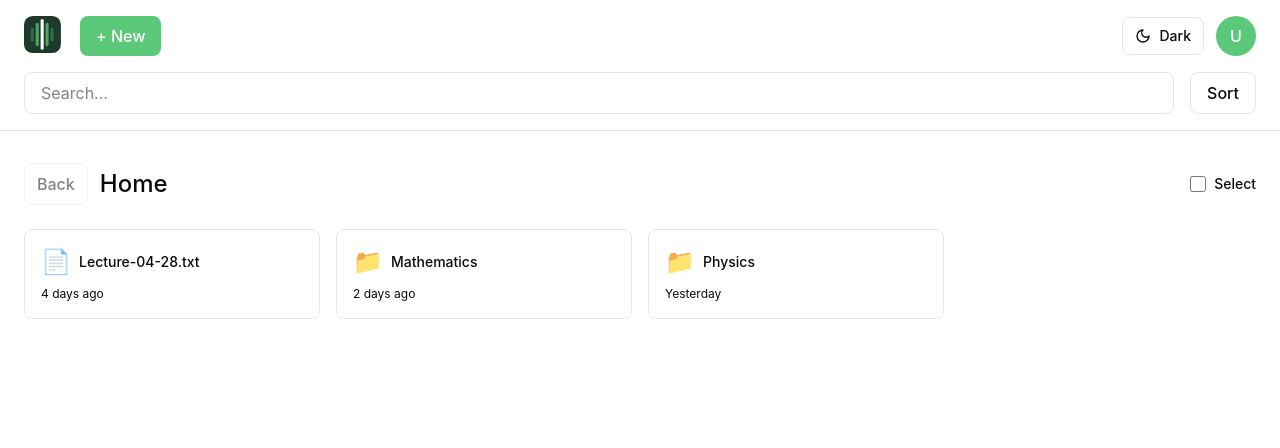
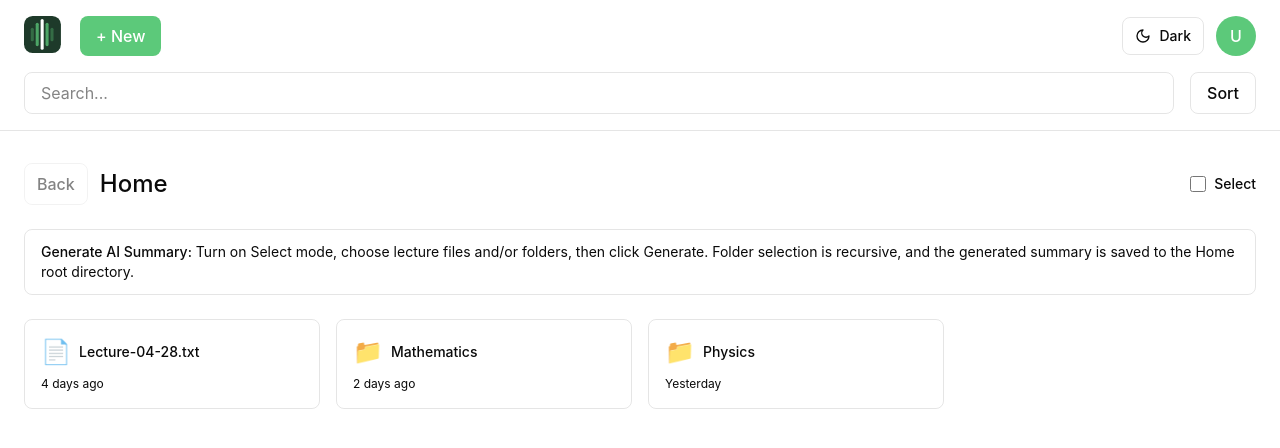
Before and after one commit to mphart/classroom-companion, a React (Vite) app in the folder frontend/: page /home in a window 1280 px wide. Shown: the top 448 px of the page. Built offline with nearby package versions, Linux system fonts and the light colour scheme.

Commit message:
Added AI summary generation tool

```diff
--- a/frontend/index.html
+++ b/frontend/index.html
@@ -4,7 +4,7 @@
     <head>
       <meta charset="UTF-8" />
       <meta name="viewport" content="width=device-width, initial-scale=1.0" />
-      <title>Website Design</title>
+      <title>Classroom Companion</title>
       <style>html, body { height: 100%; margin: 0; } #root { height: 100%; }</style>
     </head>
 
--- a/frontend/src/app/pages/Home.tsx
+++ b/frontend/src/app/pages/Home.tsx
@@ -3,7 +3,6 @@ import { useNavigate } from 'react-router';
 import logo from '@/assets/corner-logo.svg';
 import { ThemeToggle } from '@/app/components/ThemeToggle';
 import {
-  buildPath,
   collectDescendantIds,
   getChildren,
   getFolderPath,
@@ -51,7 +50,9 @@ export function Home() {
       }
       setSelectedItems(newSelected);
     } else {
-      if (item.type === 'file') {
+      if (item.type === 'folder') {
+        setCurrentPath(getFolderPath(item));
+      } else {
         navigate('/viewer', {
           state: {
             title: item.name,
@@ -59,12 +60,6 @@ export function Home() {
           },
         });
       }
-    }
-  };
-
-  const handleItemDoubleClick = (item: LibraryItem) => {
-    if (!selectionMode && item.type === 'folder') {
-      setCurrentPath(getFolderPath(item));
     }
   };
 
@@ -357,6 +352,12 @@ export function Home() {
           </label>
         </div>
 
+        <div className="mb-6 rounded-lg border border-border bg-card px-4 py-3 text-sm text-muted-foreground">
+          <span className="font-medium text-foreground">Generate AI Summary:</span>{' '}
+          Turn on Select mode, choose lecture files and/or folders, then click Generate. Folder selection is recursive,
+          and the generated summary is saved to the Home root directory.
+        </div>
+
         {selectionMode && selectedItems.size > 0 && (
           <div className="mb-6 flex items-center gap-3">
             <button
@@ -382,7 +383,6 @@ export function Home() {
             <div
               key={item.id}
               onClick={() => handleItemClick(item)}
-              onDoubleClick={() => handleItemDoubleClick(item)}
               className={`p-4 bg-card border border-border rounded-lg cursor-pointer hover:shadow-md transition-shadow ${
                 selectedItems.has(item.id) ? 'ring-2' : ''
               }`}
```
Also changed, not shown: 6 other files (tests, documents, lock files or other folders).
